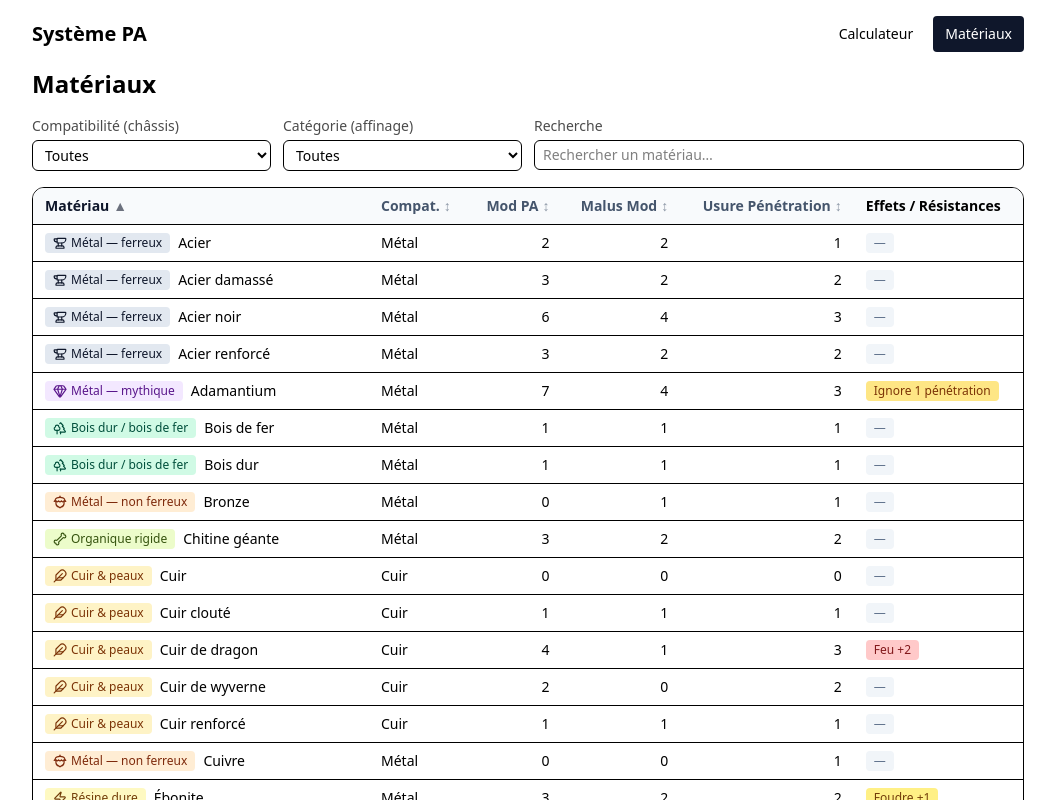
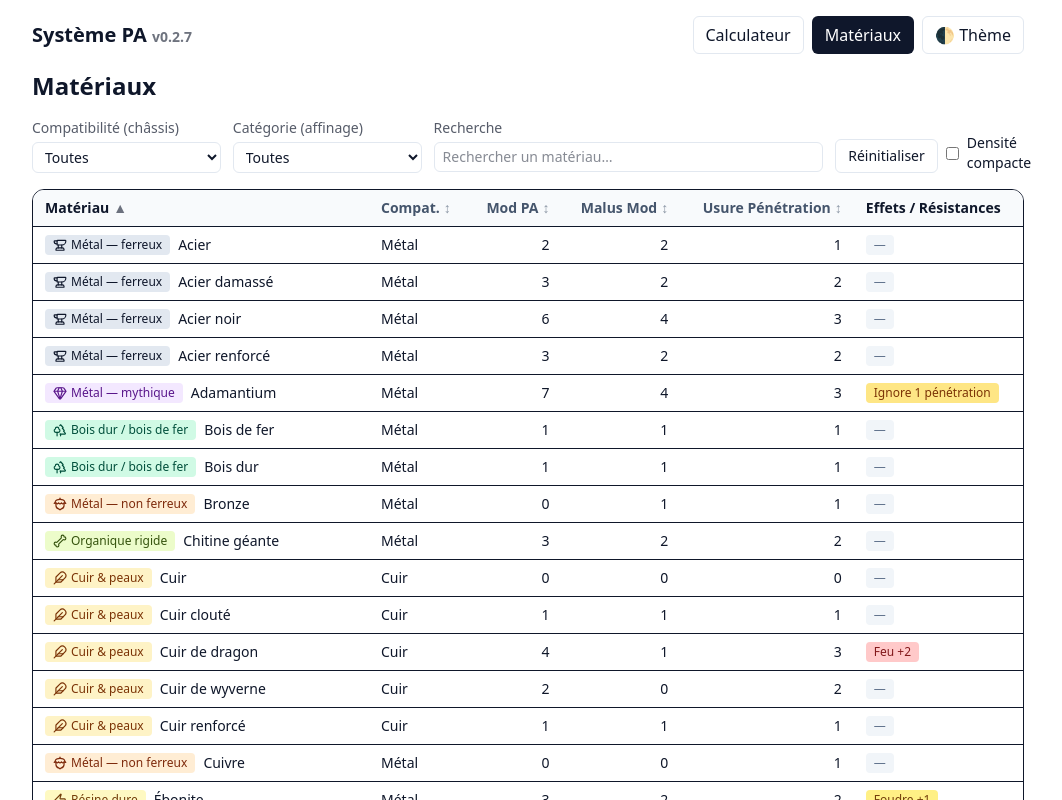
Before and after one commit to Daneisra/Armures-d100-Hesta, a React (Vite) app: page /materials in a window 1280 px wide. Shown: the top 800 px of the page, without its empty margins (112-1174 px from the left). Built offline with nearby package versions, Linux system fonts and the light colour scheme.

Commit message:
polish UI - sticky table headers, inputs/buttons utilities, density toggle

```diff
--- a/package.json
+++ b/package.json
@@ -1,7 +1,7 @@
 {
     "name": "systeme-pa-starter",
     "private": true,
-    "version": "0.0.1",
+    "version": "0.2.7",
     "type": "module",
     "scripts": {
         "dev": "vite",
--- a/src/App.tsx
+++ b/src/App.tsx
@@ -1,25 +1,29 @@
 import { Routes, Route, Link, NavLink } from "react-router-dom";
 import Calculator from "./components/Calculator";
 import MaterialsPage from "./pages/MaterialsPage";
-
+import ThemeToggle from "./components/ThemeToggle";
 
 export default function App() {
-  const navClass = ({isActive}:{isActive:boolean}) =>
-    "px-3 py-2 rounded" + (isActive ? " bg-slate-900 text-white" : " hover:bg-slate-200");
+  const navClass = ({ isActive }: { isActive: boolean }) =>
+    "btn" + (isActive ? " btn-primary" : "");
 
   return (
     <div className="max-w-5xl mx-auto p-4">
       <header className="flex items-center justify-between mb-4">
-        <h1 className="text-xl font-bold"><Link to="/">Système PA</Link></h1>
-        <nav className="flex gap-2 text-sm">
+        <h1 className="text-xl font-bold">
+          <Link to="/">Système PA <span className="text-sm opacity-60">v{__APP_VERSION__}</span></Link>
+        </h1>
+
+        <nav className="flex items-center gap-2">
           <NavLink className={navClass} to="/">Calculateur</NavLink>
           <NavLink className={navClass} to="/materials">Matériaux</NavLink>
+          <ThemeToggle />
         </nav>
       </header>
 
       <Routes>
-        <Route path="/" element={<Calculator/>} />
-        <Route path="/materials" element={<MaterialsPage/>} />
+        <Route path="/" element={<Calculator />} />
+        <Route path="/materials" element={<MaterialsPage />} />
       </Routes>
     </div>
   );
--- a/src/components/Calculator.tsx
+++ b/src/components/Calculator.tsx
@@ -102,7 +102,7 @@ export default function Calculator(){
 
   return (
     <div className="max-w-4xl mx-auto p-4">
-      <h1 className="text-2xl font-bold mb-2">Calculateur d'armure (v10.3.7)</h1>
+      <h1 className="text-2xl font-bold mb-2">Calculateur d'armure </h1>
       <p className="text-sm opacity-80 mb-4">
         D100 inversé — objectif : ratio PA/Malus ≥ {params.sweetSpotRatio}
       </p>
@@ -181,7 +181,7 @@ export default function Calculator(){
             <div className="flex items-center justify-between">
               <span>Efficacité</span>
               <div className="flex items-center gap-2">
-                <RatioPill ratio={res.effic} ok={res.sweet} />
+                <RatioPill ratio={res.effic} />
                 <span className={`text-xs px-2 py-1 rounded ${res.sweet ? "bg-green-200 text-green-900" : "bg-red-200 text-red-900"}`}>
                   {res.sweet ? "Bon équilibre" : "—"}
                 </span>
--- a/src/components/RatioPill.tsx
+++ b/src/components/RatioPill.tsx
@@ -1,4 +1,7 @@
-export default function RatioPill({ ratio, ok }: { ratio: number; ok: boolean }){
-    const cls = ok ? "bg-green-200 text-green-900" : "bg-red-200 text-red-900";
-    return <span className={`px-2 py-1 rounded-full text-sm ${cls}`}>Ratio {ratio.toFixed(2)}</span>;
+export default function RatioPill({ratio}:{ratio:number}){
+  const cls = ratio >= 2.5 ? "bg-green-100 text-green-900"
+           : ratio >= 2.0 ? "bg-emerald-100 text-emerald-900"
+           : ratio >= 1.5 ? "bg-amber-100 text-amber-900"
+           : "bg-rose-100 text-rose-900";
+  return <span className={`badge ${cls}`}>Ratio {ratio.toFixed(2)}</span>;
 }
--- /dev/null
+++ b/src/components/ThemeToggle.tsx
@@ -0,0 +1,9 @@
+export default function ThemeToggle(){
+  return (
+    <button className="btn" onClick={()=>{
+      document.documentElement.classList.toggle('dark');
+    }} aria-label="Basculer thème">
+      🌓 Thème
+    </button>
+  );
+}
--- /dev/null
+++ b/src/components/Tooltip.tsx
@@ -0,0 +1,12 @@
+export default function Tooltip({label, children}:{label:string, children:React.ReactNode}){
+  return (
+    <span className="relative group">
+      {children}
+      <span className="pointer-events-none absolute left-1/2 -translate-x-1/2 mt-1
+                       hidden group-hover:block text-xs px-2 py-1 rounded
+                       bg-black/80 text-white whitespace-nowrap">
+        {label}
+      </span>
+    </span>
+  );
+}
--- a/src/index.css
+++ b/src/index.css
@@ -1,15 +1,74 @@
-/* Tailwind v4 */
 @import "tailwindcss";
-/* Indique où résoudre les utilitaires quand on utilise @apply */
 @reference "tailwindcss";
 
-/* Tes raccourcis réutilisables */
+/* === Tokens (light/dark) === */
+:root{
+  --bg: white;
+  --fg: #0f172a;             /* slate-900 */
+  --muted: #475569;          /* slate-600 */
+  --panel: #ffffff;
+  --border: #e2e8f0;         /* slate-200 */
+  --badge: #f1f5f9;          /* slate-100 */
+  --ring: #94a3b8;           /* slate-400 */
+
+  /* Category accents */
+  --acc-textile: #0ea5e9;    /* sky-500 */
+  --acc-cuir:    #f59e0b;    /* amber-500 */
+  --acc-metal:   #64748b;    /* slate-500 */
+  --acc-bois:    #16a34a;    /* green-600 */
+  --acc-org:     #84cc16;    /* lime-500 */
+  --acc-min:     #06b6d4;    /* cyan-500 */
+  --acc-resine:  #f59e0b;    /* amber-500 */
+  --acc-myth:    #8b5cf6;    /* violet-500 */
+}
+
+:root.dark{
+  --bg: #0b1220;             /* slate-950 */
+  --fg: #e2e8f0;             /* slate-200 */
+  --muted: #94a3b8;          /* slate-400 */
+  --panel: #0f172a;          /* slate-900 */
+  --border: #1f2937;         /* slate-800 */
+  --badge: #111827;          /* slate-900 */
+  --ring: #7c8596;
+}
+
+html, body, #root { background: var(--bg); color: var(--fg); }
+
+/* Utilitaires projet */
 .input{
-  @apply w-full border rounded-md px-2 py-1 bg-white
-         focus:outline-none focus:ring-2 focus:ring-slate-400;
+  @apply w-full rounded-md border px-2 py-1 bg-[var(--panel)]
+         border-[var(--border)] focus:outline-none
+         focus:ring-2 focus:ring-[var(--ring)];
+}
+.select{
+  @apply w-full rounded-md border px-2 py-1 pr-8
+         bg-[var(--panel)] border-[var(--border)]
+         focus:outline-none focus:ring-2 focus:ring-[var(--ring)];
 }
 .btn{
-  @apply inline-flex items-center gap-2 border rounded-md px-3 py-1.5 bg-white
-         hover:bg-slate-50 focus:outline-none focus:ring-2 focus:ring-slate-400;
+  @apply inline-flex items-center gap-2 rounded-md border px-3 py-1.5
+         bg-[var(--panel)] border-[var(--border)]
+         hover:bg-slate-50/50 dark:hover:bg-white/5
+         focus:outline-none focus:ring-2 focus:ring-[var(--ring)];
+}
+.btn-primary{
+  @apply bg-slate-900 text-white dark:bg-slate-200 dark:text-slate-900
+         hover:opacity-90 border-transparent;
 }
 .tabular{ @apply tabular-nums; }
+.table{
+  @apply w-full border rounded-xl overflow-hidden border-[var(--border)];
+}
+.th{
+  @apply bg-slate-50 dark:bg-slate-900 text-sm font-medium sticky top-0 z-10
+         border-b border-[var(--border)];
+}
+.td{ @apply border-t border-[var(--border)] px-3 py-2; }
+.badge{ @apply inline-flex items-center gap-1 rounded-md px-2 py-0.5 text-xs
+                 bg-[var(--badge)]; }
+
+/* Impression : résumé uniquement propre */
+@media print{
+  nav, .no-print { display:none !important; }
+  .print-card { box-shadow:none; border-color:#ccc; }
+}
--- a/src/pages/MaterialsPage.tsx
+++ b/src/pages/MaterialsPage.tsx
@@ -12,6 +12,8 @@ export default function MaterialsPage(){
   const [compat, setCompat] = useState<Compat | "Toutes">("Toutes");
   const [cat, setCat] = useState<string>("Toutes");
   const [q, setQ] = useState("");
+  const [dense, setDense] = useState(false);
+  const resetFilters = () => { setCompat("Toutes"); setCat("Toutes"); setQ(""); };
 
   const catByKey = useMemo(()=> {
     const m = new Map<string, Category>();
@@ -56,15 +58,16 @@ export default function MaterialsPage(){
     return withLabels;
   }, [compat, cat, q, sort, catByKey]);
 
-  function toggleSort(k: SortKey){ setSort(s => s.key === k ? { key:k, dir: s.dir==="asc"?"desc":"asc" } : { key:k, dir:"asc" }); }
-  const ariaSort = (k:SortKey) => sort.key!==k ? "none" : (sort.dir==="asc"?"ascending":"descending");
+  function toggleSort(k: SortKey){
+    setSort(s => s.key === k ? { key:k, dir: s.dir==="asc"?"desc":"asc" } : { key:k, dir:"asc" });
+  }
 
   return (
     <div className="space-y-4">
       <h2 className="text-2xl font-semibold">Matériaux</h2>
 
       {/* Filtres */}
-      <div className="grid md:grid-cols-4 gap-3 text-sm">
+      <div className="grid md:grid-cols-5 gap-3 text-sm">
         <div>
           <label className="opacity-70 mb-1 block">Compatibilité (châssis)</label>
           <select className="input" value={compat} onChange={e=>setCompat(e.target.value as any)}>
@@ -85,12 +88,19 @@ export default function MaterialsPage(){
           <label className="opacity-70 mb-1 block">Recherche</label>
           <input className="input" placeholder="Rechercher un matériau…" value={q} onChange={e=>setQ(e.target.value)} />
         </div>
+        <div className="flex items-end gap-2">
+          <button className="btn" onClick={resetFilters}>Réinitialiser</button>
+          <label className="inline-flex items-center gap-2">
+            <input type="checkbox" checked={dense} onChange={e=>setDense(e.target.checked)} />
+            Densité compacte
+          </label>
+        </div>
       </div>
 
       {/* Tableau */}
       <div className="rounded-xl border overflow-hidden">
         <table className="w-full text-sm">
-          <thead className="bg-slate-50">
+          <thead className="bg-slate-50 sticky top-0 z-10">
             <tr>
               <Th k="name"     activeKey={sort.key} dir={sort.dir} onToggle={toggleSort}>Matériau</Th>
               <Th k="_compat"  activeKey={sort.key} dir={sort.dir} onToggle={toggleSort}>Compat.</Th>
@@ -103,18 +113,17 @@ export default function MaterialsPage(){
           <tbody>
             {items.map((m:any)=>(
               <tr key={m.name} className="border-t hover:bg-slate-50 focus-within:bg-slate-50">
-                <td className="px-3 py-2">
+                <td className={`px-3 ${dense ? "py-1" : "py-2"}`}>
                   <div className="flex items-center gap-2">
                     <CategoryBadge keyName={m._catKey} label={m._catLabel} />
                     <span className="font-medium">{m.name}</span>
                   </div>
                 </td>
-                {/* colonne Catégorie supprimée */}
-                <td className="px-3 py-2">{m._compat}</td>
-                <td className="px-3 py-2 text-right tabular">{m.modPA}</td>
-                <td className="px-3 py-2 text-right tabular">{m.malusMod}</td>
-                <td className="px-3 py-2 text-right tabular">{m.extraPen ?? 0}</td>
-                <td className="px-3 py-2"><MaterialBadges mat={m} /></td>
+                <td className={`px-3 ${dense ? "py-1" : "py-2"}`}>{m._compat}</td>
+                <td className={`px-3 ${dense ? "py-1" : "py-2"} text-right tabular`}>{m.modPA}</td>
+                <td className={`px-3 ${dense ? "py-1" : "py-2"} text-right tabular`}>{m.malusMod}</td>
+                <td className={`px-3 ${dense ? "py-1" : "py-2"} text-right tabular`}>{m.extraPen ?? 0}</td>
+                <td className={`px-3 ${dense ? "py-1" : "py-2"}`}><MaterialBadges mat={m} /></td>
               </tr>
             ))}
           </tbody>
@@ -126,17 +135,18 @@ export default function MaterialsPage(){
 
 function Th({
   k, children, activeKey, dir, onToggle, align="left"
-  }: {k: SortKey; children:React.ReactNode; activeKey:SortKey; dir:"asc"|"desc"; onToggle:(k:SortKey)=>void; align?:"left"|"right" }){
+}: {k: SortKey; children:React.ReactNode; activeKey:SortKey; dir:"asc"|"desc"; onToggle:(k:SortKey)=>void; align?:"left"|"right" }){
   const active = activeKey === k;
   const onKeyDown = (e: React.KeyboardEvent) => {
     if (e.key === "Enter" || e.key === " ") { e.preventDefault(); onToggle(k); }
   };
+  const textAlign = align === "right" ? "text-right" : "text-left";
   return (
     <th
       role="button"
       tabIndex={0}
       aria-sort={active ? (dir==="asc"?"ascending":"descending") : "none"}
-      className={`px-3 py-2 cursor-pointer select-none text-${align} ${active?"text-slate-900":"text-slate-600"} focus-visible:outline-none focus-visible:ring-2 focus-visible:ring-slate-400`}
+      className={`px-3 py-2 cursor-pointer select-none ${textAlign} ${active?"text-slate-900":"text-slate-600"} focus-visible:outline-none focus-visible:ring-2 focus-visible:ring-slate-400`}
       onClick={()=>onToggle(k)}
       onKeyDown={onKeyDown}
       title="Trier"
--- /dev/null
+++ b/src/types/globals.d.ts
@@ -0,0 +1 @@
+declare const __APP_VERSION__: string;
--- a/vite.config.ts
+++ b/vite.config.ts
@@ -1,3 +1,10 @@
-import { defineConfig } from "vite";
-import react from "@vitejs/plugin-react";
-export default defineConfig({ plugins: [react()] });
+import { defineConfig } from 'vite';
+import react from '@vitejs/plugin-react';
+import pkg from './package.json';
+
+export default defineConfig({
+  plugins: [react()],
+  define: {
+    __APP_VERSION__: JSON.stringify(pkg.version),
+  },
+});
```
Also changed, not shown: 1 other file (tests, documents, lock files or other folders).
